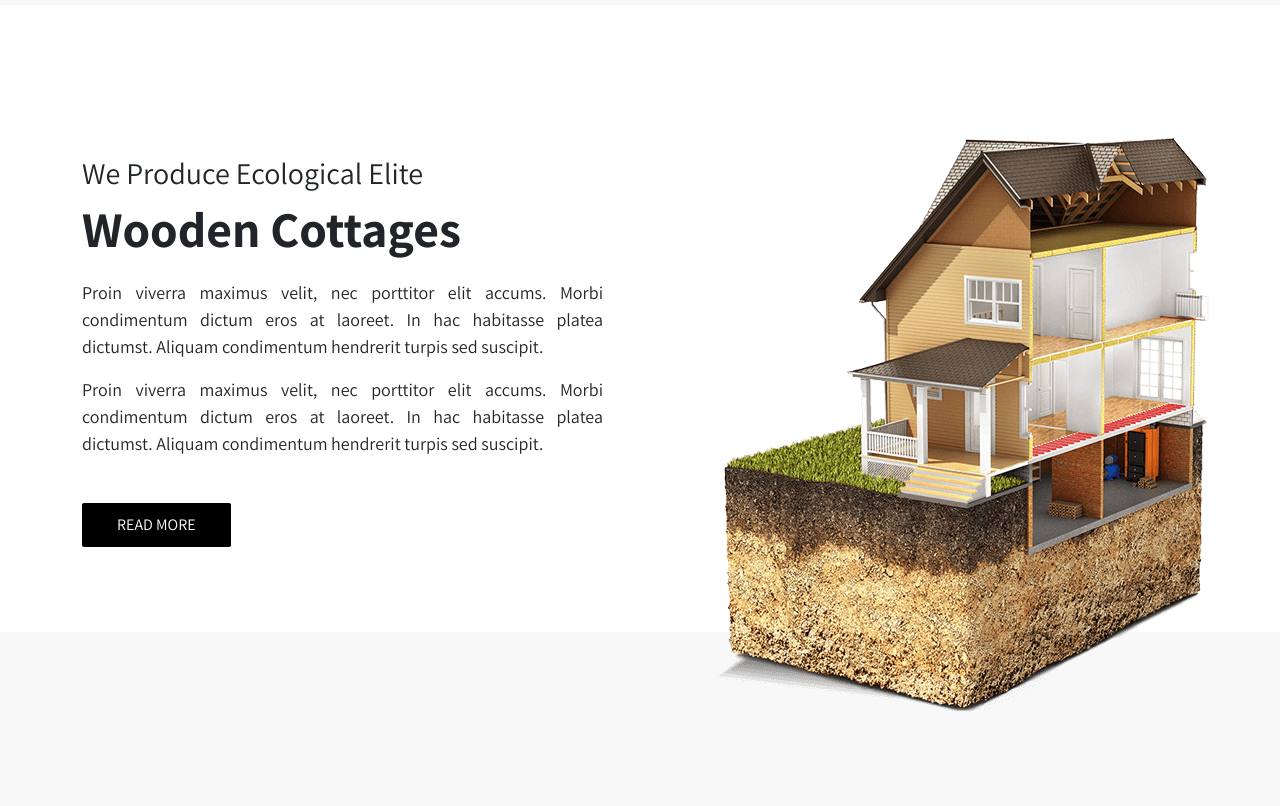
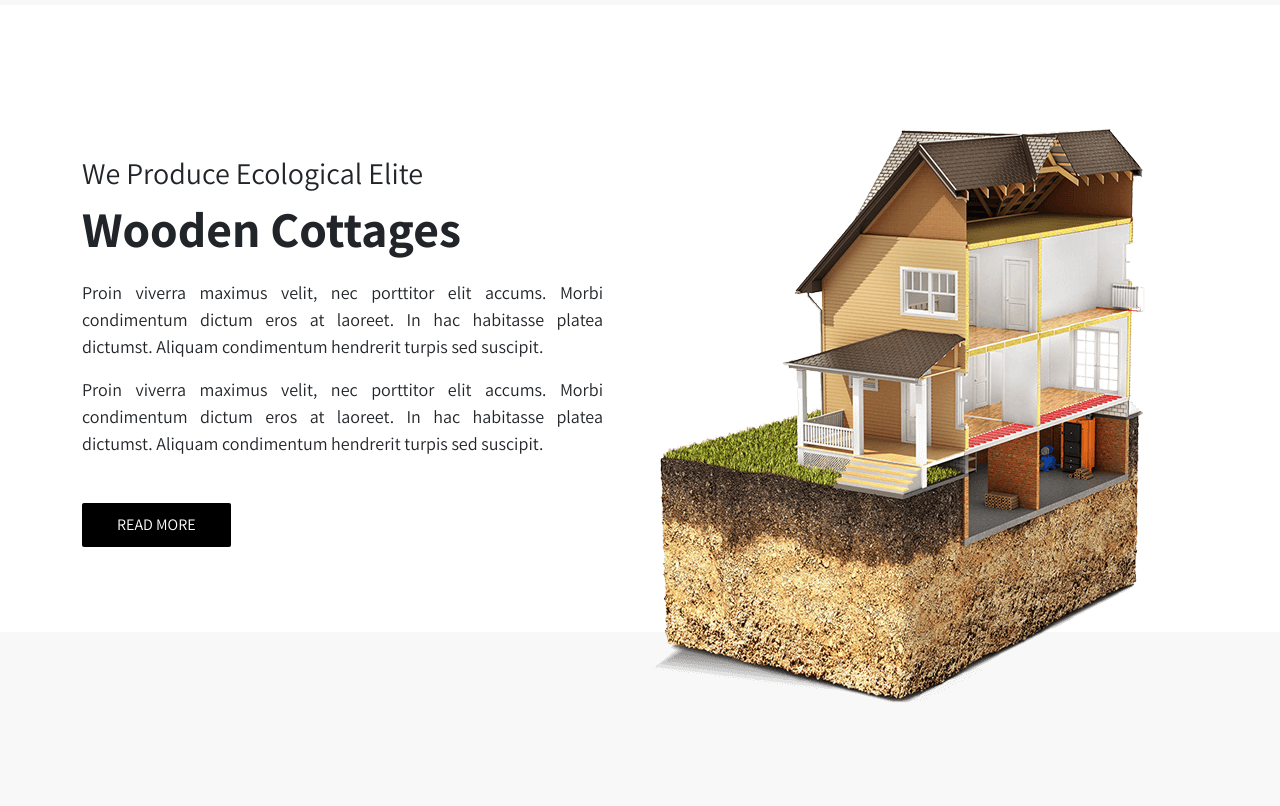
Before and after one commit to developer-zahir/class-26-video-assignment, a plain HTML site: page index.html in a window 1280 px wide. Shown: the part 1740-2546 px from the top of the page. Drawn offline with nearby package versions, Linux system fonts and the light colour scheme.

Commit message:
Update style.css

```diff
--- a/style.css
+++ b/style.css
@@ -993,6 +993,6 @@ footer .top i {
   line-height: 40px;
   transition: 0.4s;
 }
-.cottages .right .image_inner {
+#about .right .cottages .right .image_inner {
     transform: translateY(81px) translateX(64px) !important;
 }
```
